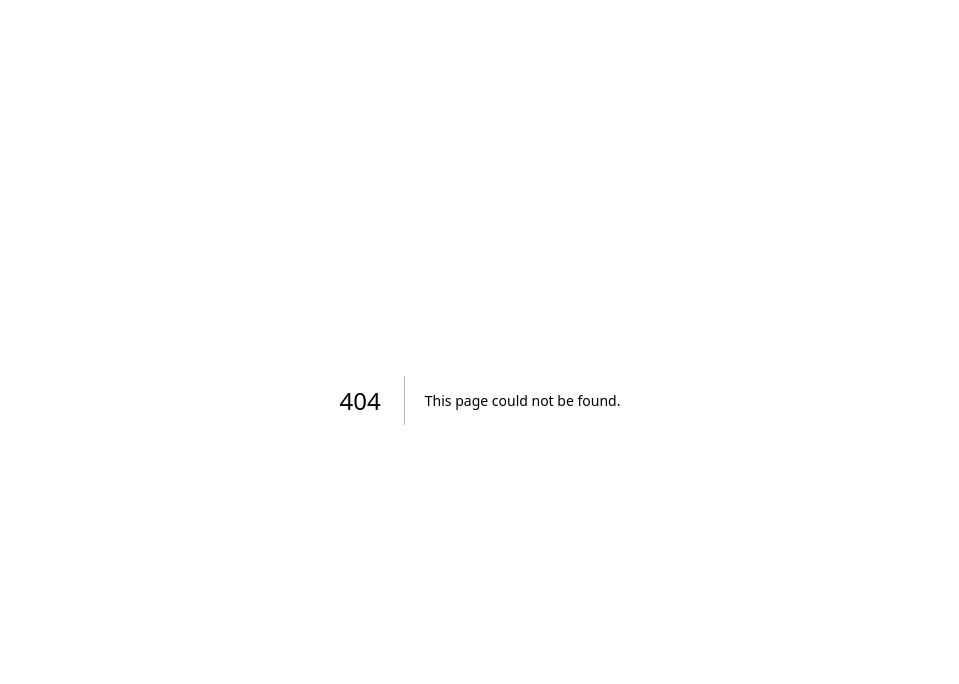
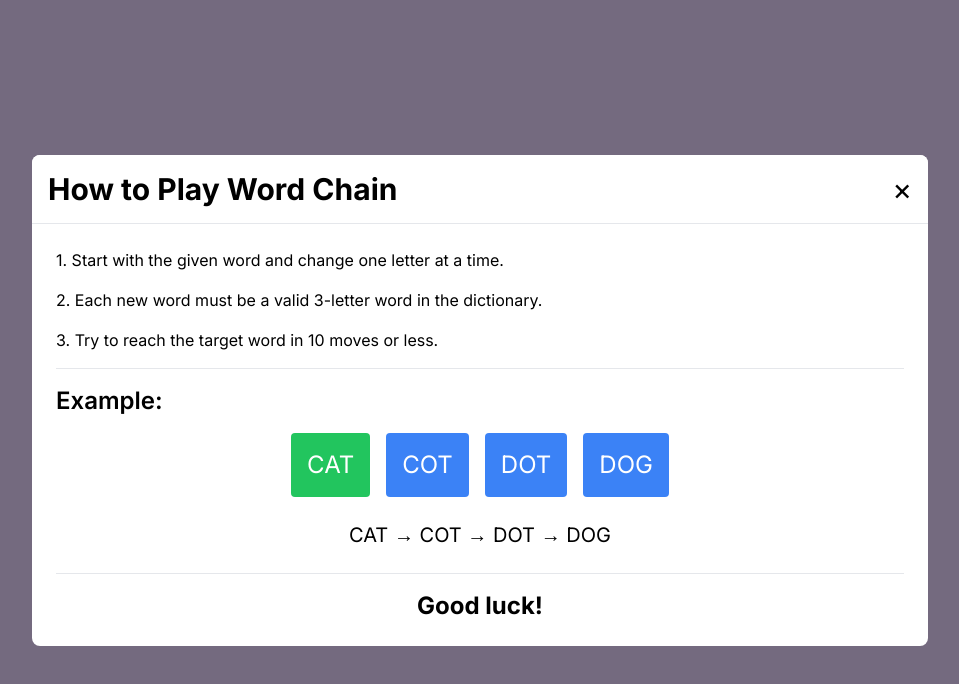
Before and after one commit to kevincarringtonstory/word-chain, a Next.js app: page /game in a window 1280 px wide. Before the commit this address had no page. Shown: the top 684 px of the page, without its empty margins (160-1119 px from the left). Built offline with nearby package versions, Linux system fonts and the light colour scheme.

Commit message:
add home page and instructions

```diff
--- /dev/null
+++ b/app/components/GameInstructions.tsx
@@ -0,0 +1,60 @@
+import React from 'react';
+
+interface GameInstructionsProps {
+  onClose: () => void;
+}
+
+const GameInstructions: React.FC<GameInstructionsProps> = ({ onClose }) => {
+  return (
+    <div className="fixed inset-0 bg-black bg-opacity-50 flex items-center justify-center z-50 p-4">
+      <div className="bg-white rounded-lg w-full max-w-4xl max-h-[90vh] overflow-y-auto">
+        <div className="sticky top-0 bg-white z-10 p-4 border-b">
+          <div className="flex justify-between items-center">
+            <h2 className="text-2xl sm:text-3xl font-bold">
+              How to Play Word Chain
+            </h2>
+            <button onClick={onClose} className="text-2xl sm:text-3xl">
+              &times;
+            </button>
+          </div>
+        </div>
+        <div className="p-4 sm:p-6 space-y-4">
+          <div className="space-y-2 sm:space-y-4">
+            <p>1. Start with the given word and change one letter at a time.</p>
+            <p>
+              2. Each new word must be a valid 3-letter word in the dictionary.
+            </p>
+            <p>3. Try to reach the target word in 10 moves or less.</p>
+          </div>
+          <hr className="my-4 sm:my-6" />
+          <div>
+            <h3 className="text-xl sm:text-2xl font-semibold mb-4">Example:</h3>
+            <div className="flex flex-wrap justify-center gap-2 sm:gap-4 mb-4 sm:mb-6">
+              <div className="bg-green-500 text-white p-2 sm:p-4 rounded text-lg sm:text-2xl">
+                CAT
+              </div>
+              <div className="bg-blue-500 text-white p-2 sm:p-4 rounded text-lg sm:text-2xl">
+                COT
+              </div>
+              <div className="bg-blue-500 text-white p-2 sm:p-4 rounded text-lg sm:text-2xl">
+                DOT
+              </div>
+              <div className="bg-blue-500 text-white p-2 sm:p-4 rounded text-lg sm:text-2xl">
+                DOG
+              </div>
+            </div>
+            <p className="text-center text-lg sm:text-xl mb-4 sm:mb-6">
+              CAT → COT → DOT → DOG
+            </p>
+          </div>
+          <hr className="my-4 sm:my-6" />
+          <p className="text-center font-bold text-xl sm:text-2xl">
+            Good luck!
+          </p>
+        </div>
+      </div>
+    </div>
+  );
+};
+
+export default GameInstructions;
--- /dev/null
+++ b/app/game/page.tsx
@@ -0,0 +1,23 @@
+'use client';
+
+import { useState, useEffect } from 'react';
+import WordChainsGame from '../components/WordChainsGame';
+import GameInstructions from '../components/GameInstructions';
+
+export default function GamePage() {
+  const [showInstructions, setShowInstructions] = useState(true);
+
+  useEffect(() => {
+    // Show instructions when the component mounts
+    setShowInstructions(true);
+  }, []);
+
+  return (
+    <main className="flex min-h-screen flex-col items-center justify-center p-24 bg-purple-200">
+      <WordChainsGame />
+      {showInstructions && (
+        <GameInstructions onClose={() => setShowInstructions(false)} />
+      )}
+    </main>
+  );
+}
--- a/app/layout.tsx
+++ b/app/layout.tsx
@@ -16,7 +16,7 @@ export default function RootLayout({
 }>) {
   return (
     <html lang="en">
-      <body className={inter.className}>{children}</body>
+      <body className={`${inter.className} antialiased`}>{children}</body>
     </html>
   );
 }
--- a/app/page.tsx
+++ b/app/page.tsx
@@ -1,9 +1,30 @@
-import WordChainsGame from './components/WordChainsGame';
+import Link from 'next/link';
 
 export default function Home() {
   return (
-    <main className="flex min-h-screen flex-col items-center justify-center p-24">
-      <WordChainsGame />
+    <main className="flex min-h-screen flex-col items-center justify-center p-24 bg-purple-200">
+      <div className="text-center">
+        <h1 className="text-4xl font-bold mb-4">Word Chain</h1>
+        <p className="text-xl mb-8">
+          Transform words by changing one letter at a time. Reach the target!
+        </p>
+        <Link
+          href="/game"
+          className="bg-blue-500 hover:bg-blue-700 text-white font-bold py-2 px-4 rounded"
+        >
+          Play
+        </Link>
+      </div>
+      <div className="mt-16 text-sm">
+        <p>
+          {new Date().toLocaleDateString('en-US', {
+            month: 'long',
+            day: 'numeric',
+            year: 'numeric',
+          })}
+        </p>
+        <p>Kevin Carrington</p>
+      </div>
     </main>
   );
 }
```
Also changed, not shown: tailwind.config.ts (+7 -7 lines).
